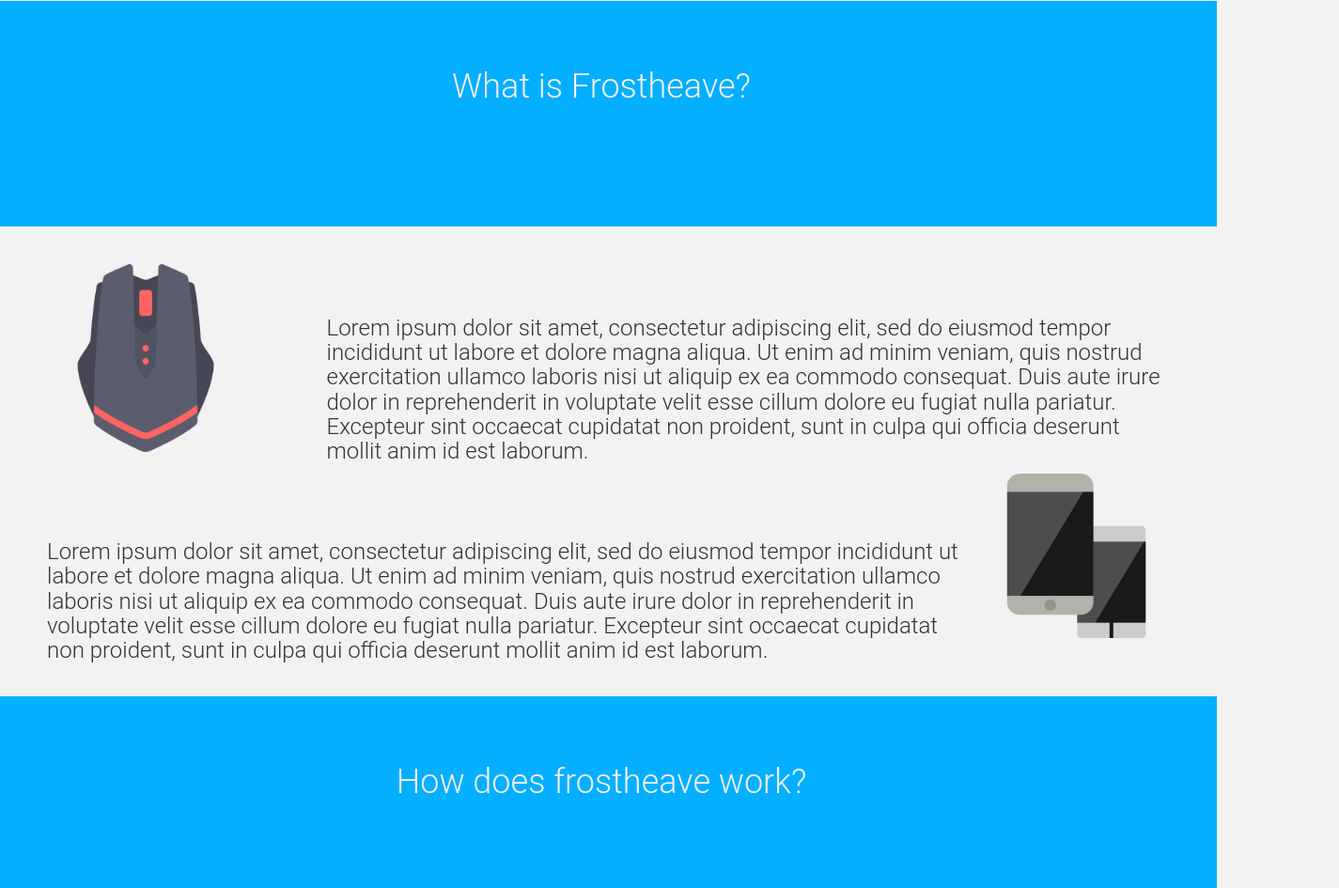
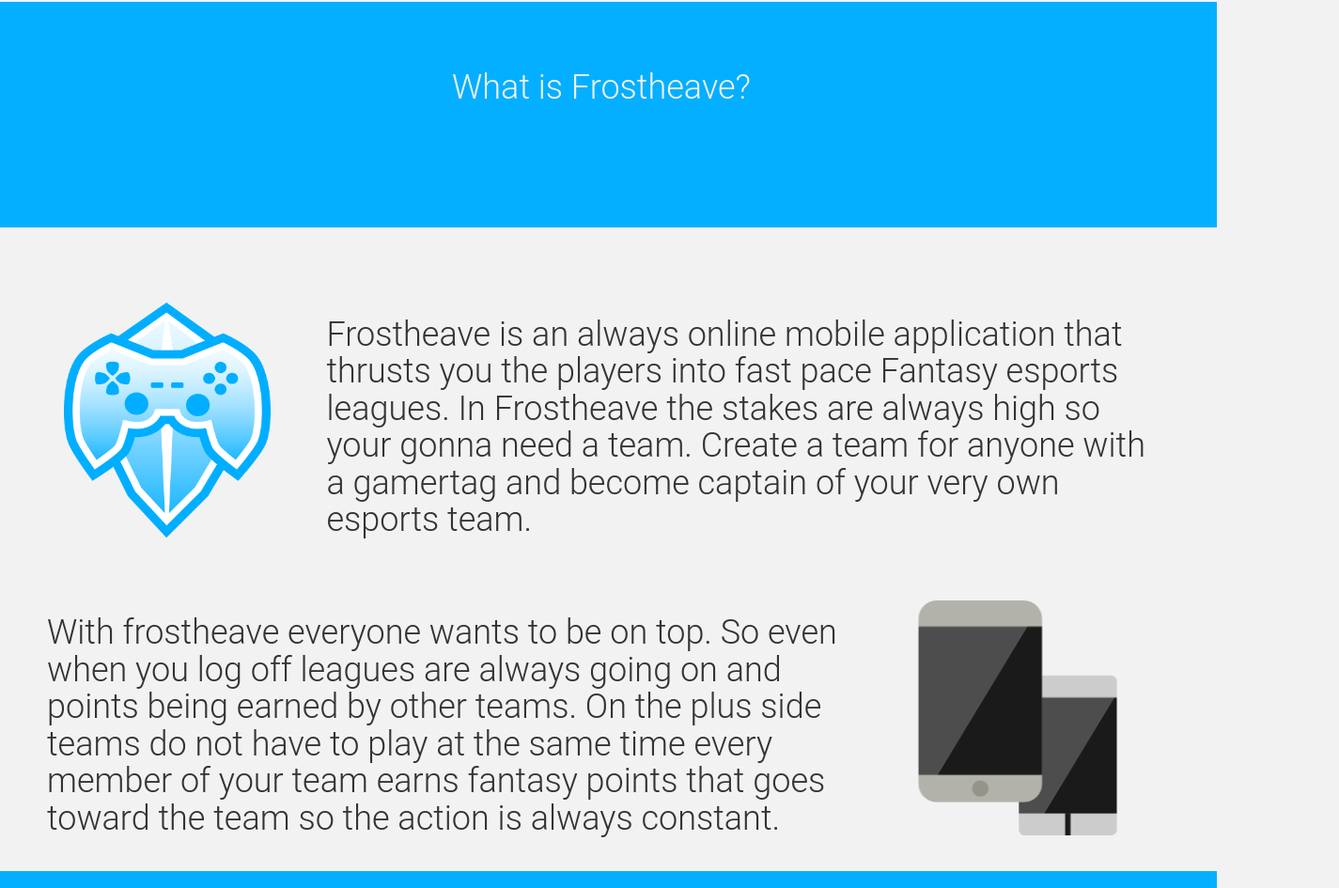
Before and after one commit to kyle-hampton/Frostheave, a plain HTML site: page index.html in a window 1280 px wide. Shown: the part 595-1540 px from the top of the page at 94% size, 1425 px wide, since content can reach past the window. Drawn offline with nearby package versions, Linux system fonts and the light colour scheme; files that its build step writes are made by us from their sources.

Commit message:
landing page pre-launch

```diff
--- a/css/styles.css
+++ b/css/styles.css
@@ -19,15 +19,21 @@ body{
     padding-top: 40px;
     padding-bottom: 40px;
 }
+#nav-margin{
+    margin-left: 60%;
+}
+#frostheave-logo{
+    height: 250px;
+    width: 220px;
+    margin-top: 20%;
+    margin-left: 10%;
+}
 #frostheave{
     padding-top: 4%;
 }
 #btn{
     width: 110px;
     height: 50px;
-}
-#space{
-    padding-left: 80%;
 }
 #padding{
     margin-left: 27%;
@@ -77,7 +83,11 @@ ul{
     padding: 15px;
 }
 #phone{
-    height: 175px;
+    height: 250px;
+    width: 250px;
+    margin-top: 20%;
+    margin-right: 10%;
+    margin-bottom: 5%;
 }
 #speedometer{
     margin-right: 50%;
--- a/index.html
+++ b/index.html
@@ -24,12 +24,10 @@
         <div class="row">
             <div class="header">
                     <div class="nav navbar">
-                        <div class="col-md-8">
-                            <div class="nav-brand">
+                        <div class="col-md-6">
 
-                            </div>
                         </div>
-                        <div class="col-md-4">
+                        <div class="col-md-6" id="nav-margin">
                             <div id="btn" class="btn">
                                  <h5>Blog</h5>
                                 </div>
@@ -38,6 +36,9 @@
                                 </div>
                             <div id="btn" class="btn">
                                 <h5>Contact</h5>
+                                </div>
+                            <div id="btn" class="btn">
+                                <h5>Sign Up</h5>
                                 </div>
                         </div>
                     </div>
@@ -63,18 +64,26 @@
          <div class="wrap">
           <div class= "container-fluid">
           <div class="col-md-3">
-              <img class="" src="./css/assets/technological.png" id="mouse">
+              <img class="" src="./css/assets/FrostHeave - Copy.png" id="frostheave-logo">
           </div>
            <div class="col-md-9" id="text">
-              <h3>Lorem ipsum dolor sit amet, consectetur adipiscing elit, sed do eiusmod tempor incididunt ut labore et dolore magna aliqua. Ut enim ad minim veniam, quis nostrud exercitation ullamco laboris nisi ut aliquip ex ea commodo consequat. Duis aute irure dolor in reprehenderit in voluptate velit esse cillum dolore eu fugiat nulla pariatur. Excepteur sint occaecat cupidatat non proident, sunt in culpa qui officia deserunt mollit anim id est laborum.</h3>
-            </div>
+              <h1>Frostheave is an always online mobile application that thrusts you the
+                  players into fast pace Fantasy esports leagues. In Frostheave the stakes
+                  are always high so your gonna need a team.  Create a team for anyone with
+                  a gamertag and become captain of your very own esports team.</h1>
+              </div>
 
         <div class="row">
           <div class="wrap">
-              <div class="col-md-10" id="text" id="space">
-                   <h3>Lorem ipsum dolor sit amet, consectetur adipiscing elit, sed do eiusmod tempor incididunt ut labore et dolore magna aliqua. Ut enim ad minim veniam, quis nostrud exercitation ullamco laboris nisi ut aliquip ex ea commodo consequat. Duis aute irure dolor in reprehenderit in voluptate velit esse cillum dolore eu fugiat nulla pariatur. Excepteur sint occaecat cupidatat non proident, sunt in culpa qui officia deserunt mollit anim id est laborum.</h3>
+              <div class="col-md-9" id="text" >
+                   <h1>With frostheave everyone wants to be on top.
+                       So even when you log off leagues are always going
+                       on and points being earned by other teams. On the plus
+                       side teams do not have to play at the same time every
+                       member of your team earns fantasy points that goes toward
+                       the team so the action is always constant.</h1>
               </div>
-              <div class="col-md-2">
+              <div class="col-md-3">
                   <img class="" src="./css/assets/smartphones - Copy.png" id="phone">
               </div>
          </div>
```
